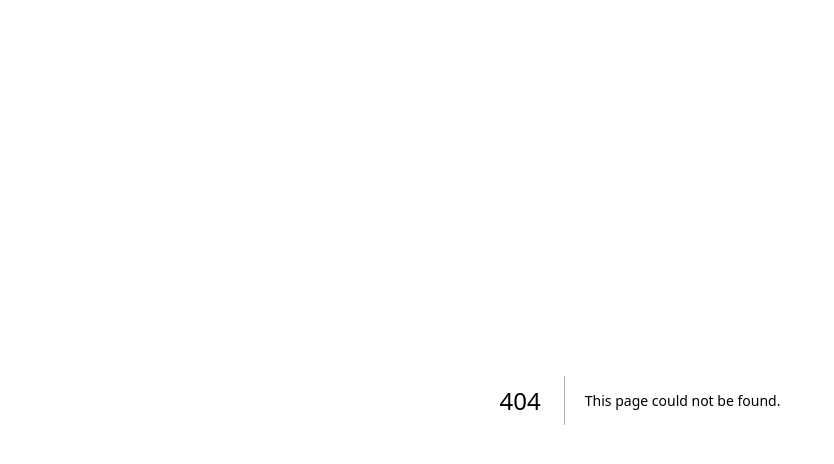
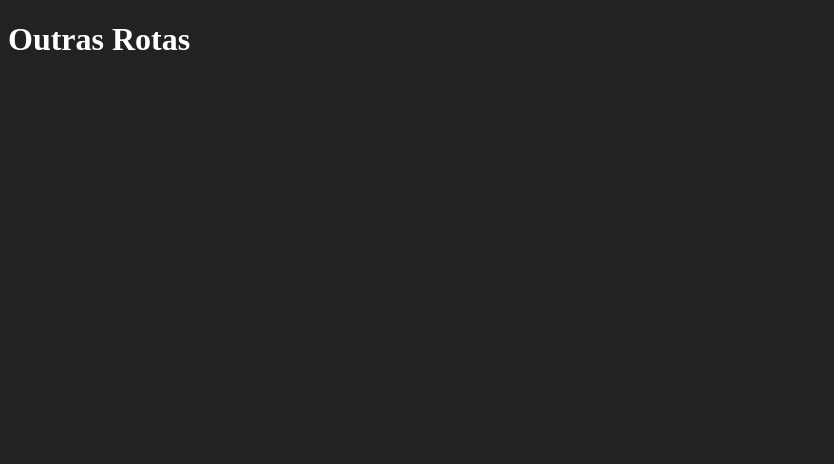
Before and after one commit to Davidjean23reis/fundamentonextjs, a Next.js app: page /OutrasRotas in a window 1280 px wide. Before the commit this address had no page. Shown: the top 464 px of the page, without its empty margins (0-834 px from the left). Built offline with nearby package versions, Linux system fonts and the light colour scheme.

Commit message:
Criei Rotas

```diff
--- /dev/null
+++ b/src/pages/OutrasRotas.jsx
@@ -0,0 +1,7 @@
+export default function OutrasRotas(){
+    return (
+       <div>
+        <h1>Outras Rotas</h1>
+       </div>
+    )
+}
--- a/src/styles/globals.css
+++ b/src/styles/globals.css
@@ -1,27 +1,5 @@
-@tailwind base;
-@tailwind components;
-@tailwind utilities;
-
-:root {
-  --foreground-rgb: 0, 0, 0;
-  --background-start-rgb: 214, 219, 220;
-  --background-end-rgb: 255, 255, 255;
-}
-
-@media (prefers-color-scheme: dark) {
-  :root {
-    --foreground-rgb: 255, 255, 255;
-    --background-start-rgb: 0, 0, 0;
-    --background-end-rgb: 0, 0, 0;
-  }
-}
 
 body {
-  color: rgb(var(--foreground-rgb));
-  background: linear-gradient(
-      to bottom,
-      transparent,
-      rgb(var(--background-end-rgb))
-    )
-    rgb(var(--background-start-rgb));
+background-color: #222;
+color: white;
 }
```
Also changed, not shown: src/pages/rotas.tsx (added, +7 -0 lines).
